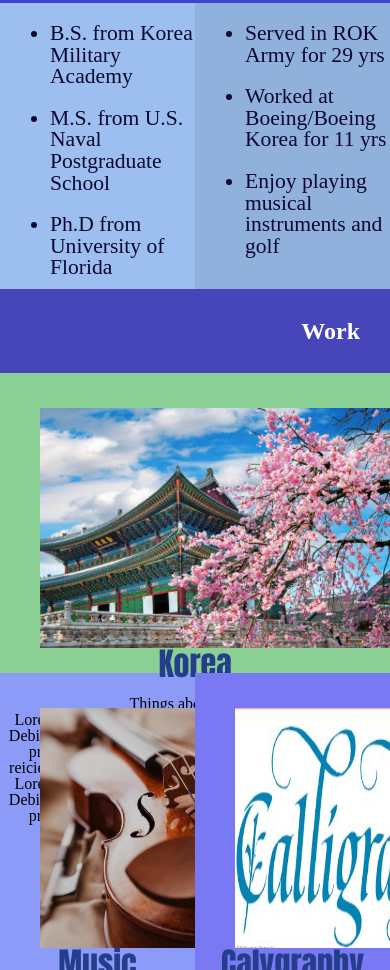
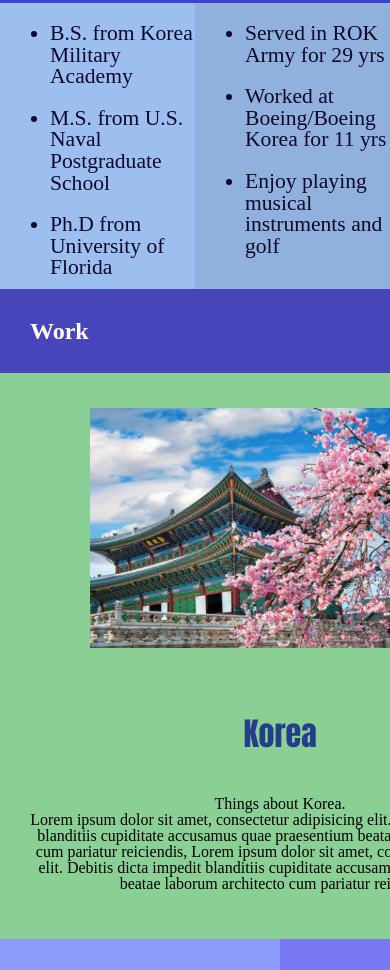
Before and after one commit to twkim6440/challenge-2, a plain HTML site: page index.html in a window 390 px wide. Shown: the part 405-1375 px from the top of the page. Drawn offline with Linux system fonts and the light colour scheme.

Commit message:
Responsive layout implemented on Work-Korea section.

```diff
--- a/Assets/css/style.css
+++ b/Assets/css/style.css
@@ -141,7 +141,7 @@ li {
 .aboutMe {
     display: flex;
     flex-wrap: wrap;
-    flex:;
+    /* flex:; */
     width: 100%;
     height: 160px;
 
@@ -193,6 +193,58 @@ li {
 
 
 
+.work {
+    display: flex;
+    flex-wrap: wrap;
+    align-items: stretch;
+    width: 100%;
+    height: 900px;
+    background-color: hsl(241, 46%, 50%);
+    color: blue;
+}
+.workTitle {
+    flex: 20%;
+    padding: 30px;
+    justify-content: flex-start;
+    color: white;
+    text-align:right;
+    font-size:x-large;
+}
+.workContent {
+    flex: 80%;
+    justify-content: flex-start;
+}
+
+.korea {
+    display: flex;
+    background-color: #8acf94;
+    width: 100%;
+    height: 300px;
+    text-align:center;
+}
+.pictureKorea {
+    flex: 50%;
+}
+.paraKorea {
+    padding-top: 0px;
+    flex: 50%;
+}
+
+.korea .paraKorea h2::after {
+    font-family: Impact;
+    font-size: xx-large;
+    content: 'Korea';
+    color: #243e8b;
+}
+.paraKoreaHeader {
+    padding-top: 50px;
+}
+.paraKoreaContents {
+    padding: 30px;
+    color: black;
+}
+
+
   /* On screens that are 600px wide or less, make the menu links stack on top of each other instead of next to each other */
   @media screen and (max-width: 1200px) {
     .aboutMe {
@@ -214,63 +266,37 @@ li {
 
     .work {
         flex;
-        width:100%;
-        height: 100%;
+        /* width:100%; */
+        /* height: 100%; */
     }
     .workTitle {
         text-align:left;
     }
     .workContent {
-        width: 100%;
+        display: flex;
+        flex-wrap: wrap;
+        align-items: stretch;
+
+        /* width: 100%; */
         /* .aboutMeContentRight 2; */
     }
 
-
+    .korea {
+        display: flex;
+        flex-wrap: wrap;
+        align-items: stretch;
+        height: 50%
+    }
+    .pictureKorea {
+        /* flex; */
+        justify-content: center;
+    }
+    .paraKorea {
+        text-align: center;
+    }
   }
 
 
-
-
-
-.work {
-    display: flex;
-    flex-wrap: wrap;
-    width: 100%;
-    height: 900px;
-    background-color: hsl(241, 46%, 50%);
-    color: blue;
-}
-.workTitle {
-    flex: 20%;
-    padding: 30px;
-    justify-content: flex-start;
-    color: white;
-    text-align:right;
-    font-size:x-large;
-}
-.workContent {
-    flex: 80%;
-    justify-content: flex-start;
-}
-
-.korea {
-    background-color: #8acf94;
-    width: 100%;
-    height: 300px;
-    text-align:center;
-}
-.korea h2::after {
-    font-family: Impact;
-    font-size: xx-large;
-    content: 'Korea';
-    color: #243e8b;
-}
-.workContent .paraKorea {
-    padding-top: 50px;
-}
-.korea p {
-    color: black;
-}
 
 .workSecondRow {
     width: 100%;
@@ -395,9 +421,13 @@ li {
     margin-top: 30px;
 }
 .float-left {
-        float: left;
-        margin-left: 40px;
-        margin-top: 35px;
+    float: left;
+    margin-left: 40px;
+    margin-top: 35px;
+}
+.float-none {
+    float:none;
+    margin-top: 35px;
 }
 
 #css-tooltip:hover::after {
--- a/index.html
+++ b/index.html
@@ -89,14 +89,17 @@
             </section>
             <section class="workContent">
                 <section class="korea">
-                    <img src="./assets/images/korea.png" width="370px" height="240px" class="float-left" alt="Korea" />
-
-                    <h2 class="paraKorea"></h2> <br>
-                    <p>
-                        Things about Korea. <br>
-                        Lorem ipsum dolor sit amet, consectetur adipisicing elit. Debitis dicta impedit blanditiis cupiditate accusamus quae praesentium beatae laborum architecto cum pariatur reiciendis, esse corrupti facere minus. Esse sequi in atque.
-                        Lorem ipsum dolor sit amet, consectetur adipisicing elit. Debitis dicta impedit blanditiis cupiditate accusamus quae praesentium beatae laborum architecto cum pariatur reiciendis,
-                    </p>
+                    <section class="pictureKorea">
+                        <img src="./assets/images/korea.png" width="380px" height="240px" class="float-none" alt="Korea" />
+                    </section>
+                    <section class="paraKorea">
+                        <h2 class="paraKoreaHeader"></h2> <br>
+                        <p class="paraKoreaContents">
+                            Things about Korea. <br>
+                            Lorem ipsum dolor sit amet, consectetur adipisicing elit. Debitis dicta impedit blanditiis cupiditate accusamus quae praesentium beatae laborum architecto cum pariatur reiciendis,
+                            Lorem ipsum dolor sit amet, consectetur adipisicing elit. Debitis dicta impedit blanditiis cupiditate accusamus quae praesentium beatae laborum architecto cum pariatur reiciendis,
+                        </p>
+                    </section>
                 </section>
                 <section class="workSecondRow">
                     <section class="music">
```
